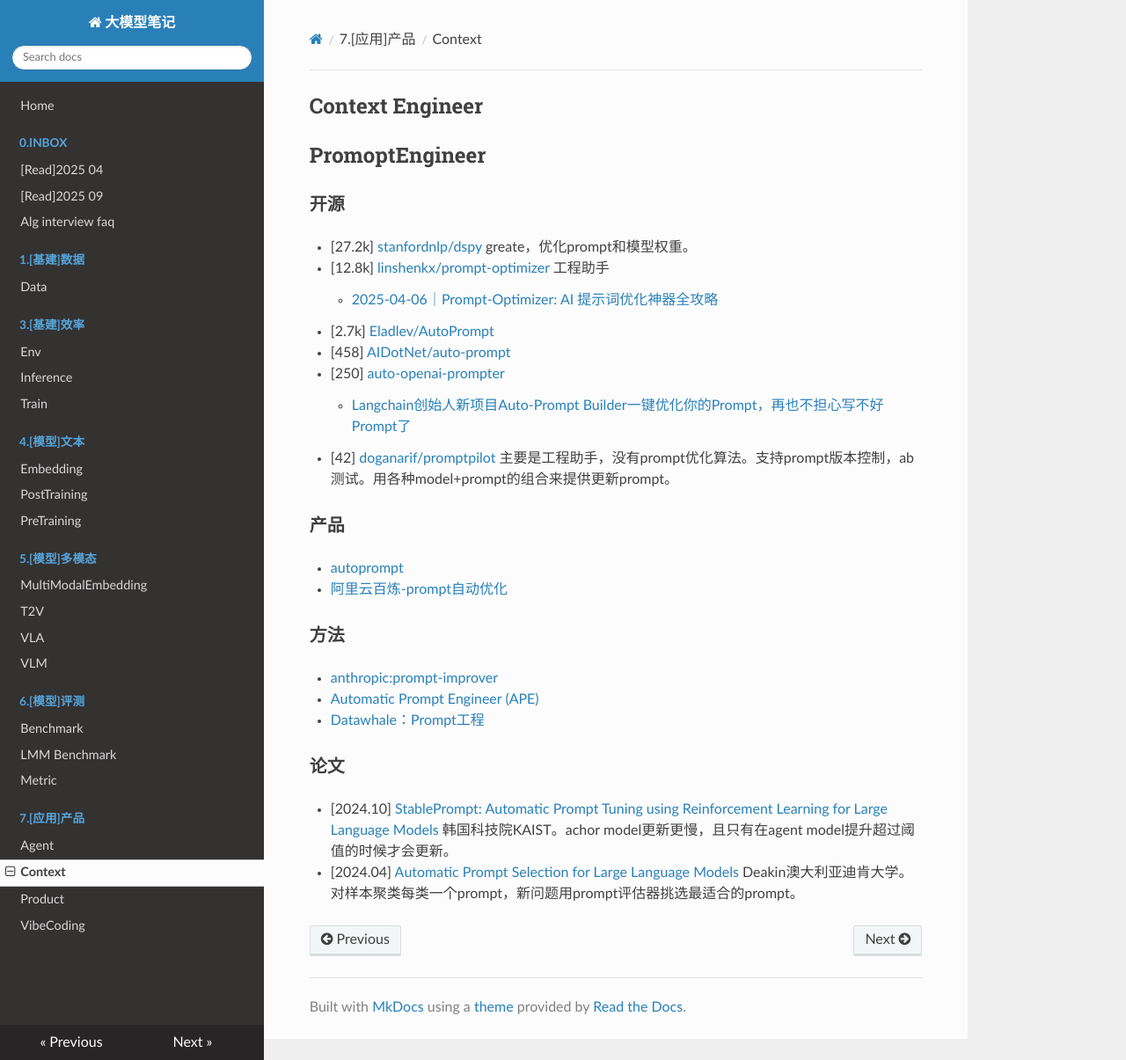
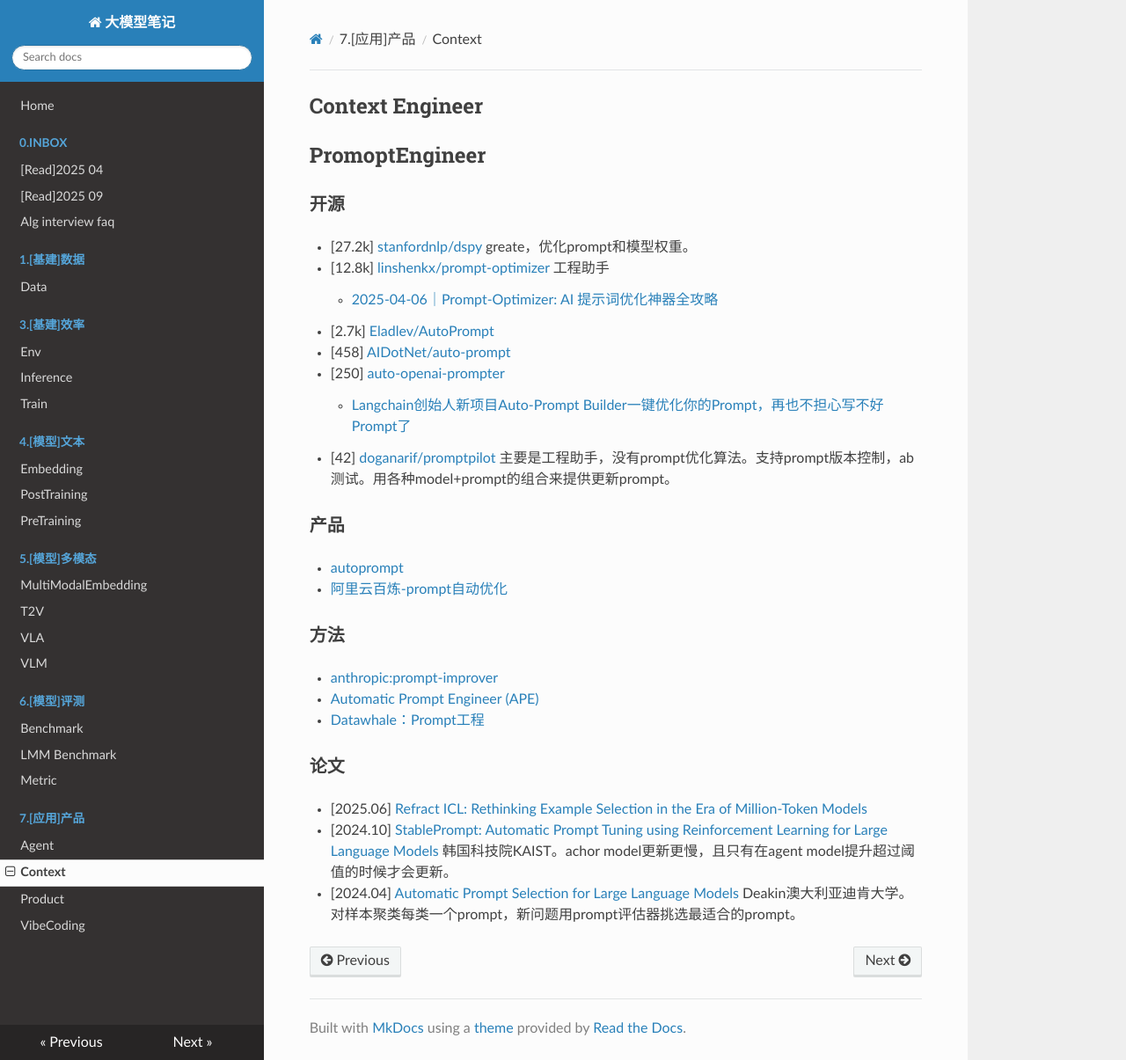
Before and after one commit to zyxdtk/LLM-Note, an MkDocs documentation site: the page built from docs/7.[应用]产品/Context.md, in a window 1280 px wide and 1205 px high. Shown: the whole window at 88% size. Built offline with MkDocs 1.6.1, drawn with Linux system fonts in a browser that asks for light colours; nearby versions of some CDN libraries.

Commit message:
更新笔记,一些bench

```diff
--- a/docs/7.[应用]产品/Context.md
+++ b/docs/7.[应用]产品/Context.md
@@ -26,5 +26,6 @@
 
 ## 论文
 
+- [2025.06] [Refract ICL: Rethinking Example Selection in the Era of Million-Token Models](https://arxiv.org/abs/2506.12346)
 - [2024.10] [StablePrompt: Automatic Prompt Tuning using Reinforcement Learning for Large Language Models](https://arxiv.org/abs/2410.07652) 韩国科技院KAIST。achor model更新更慢，且只有在agent model提升超过阈值的时候才会更新。
 - [2024.04] [Automatic Prompt Selection for Large Language Models](https://arxiv.org/abs/2404.02717) Deakin澳大利亚迪肯大学。对样本聚类每类一个prompt，新问题用prompt评估器挑选最适合的prompt。
```
